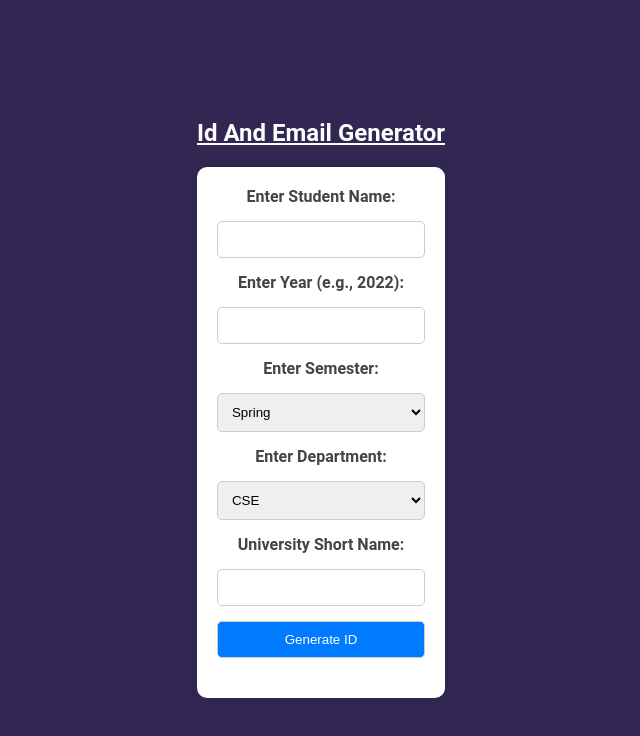
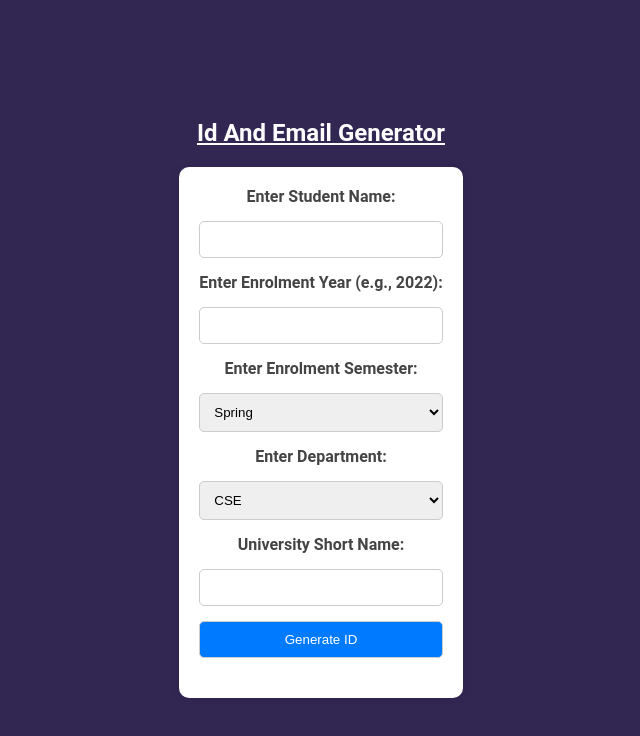
Before and after one commit to sayedul818/iniversity_id_generetor, a plain HTML site: page index.html in a window 1280 px wide. Shown: the whole page, without its empty margins (319-959 px from the left). Drawn offline with Linux system fonts and the light colour scheme.

Commit message:
4th comment

```diff
--- a/index.html
+++ b/index.html
@@ -13,9 +13,9 @@
             <form id="idForm">
                 <label for="name">Enter Student Name:</label>
                 <input type="text" id="name" required>
-                <label for="year">Enter Year (e.g., 2022):</label>
+                <label for="year">Enter Enrolment Year (e.g., 2022):</label>
                 <input type="text" id="year" required>
-                <label for="semester">Enter Semester:</label>
+                <label for="semester">Enter Enrolment Semester:</label>
                 <select id="semester" required>
                     <option value="1">Spring</option>
                     <option value="2">Summer</option>
```
